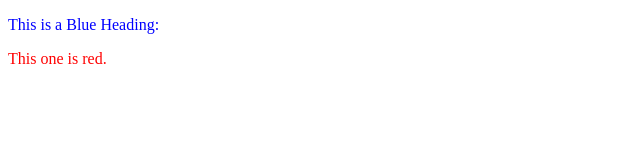
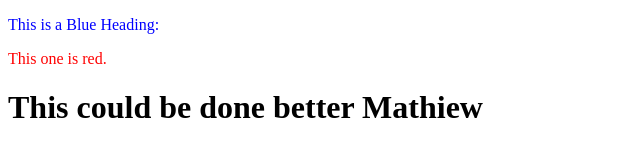
Before and after one commit to claudiacastonguay/Matandia, a plain HTML site: page OW.html in a window 1280 px wide. Shown: the whole page, without its empty margins (0-640 px from the left). Drawn offline with Linux system fonts and the light colour scheme.

Commit message:
plz check it

```diff
--- a/OW.html
+++ b/OW.html
@@ -7,5 +7,6 @@
   <body>
     <p style="color:blue;">This is a Blue Heading:</p>
     <p style="color:red;">This one is red.</p>
+    <h1> This could be done better Mathiew</h1>
   </body>
 </html>
```
